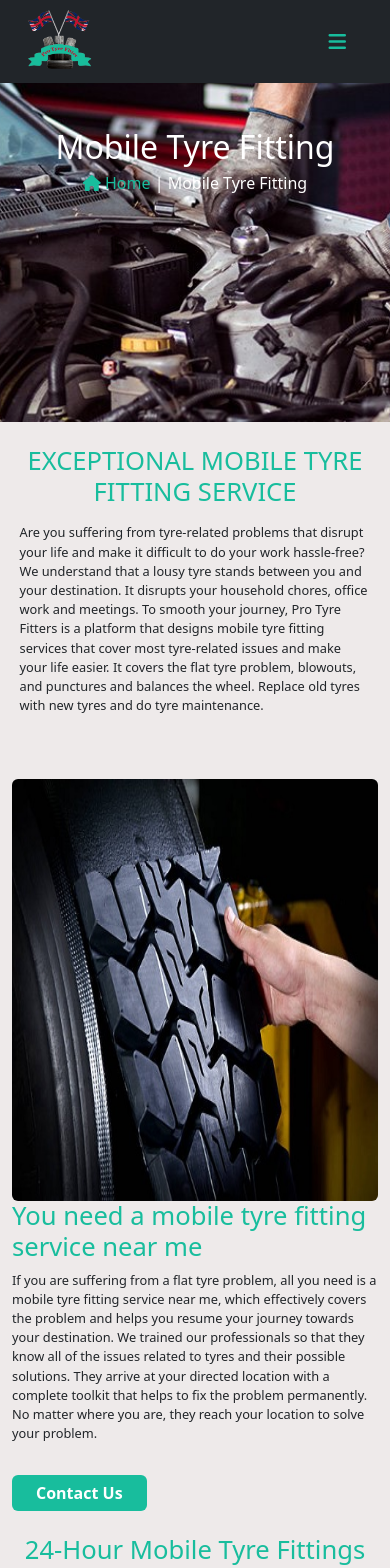
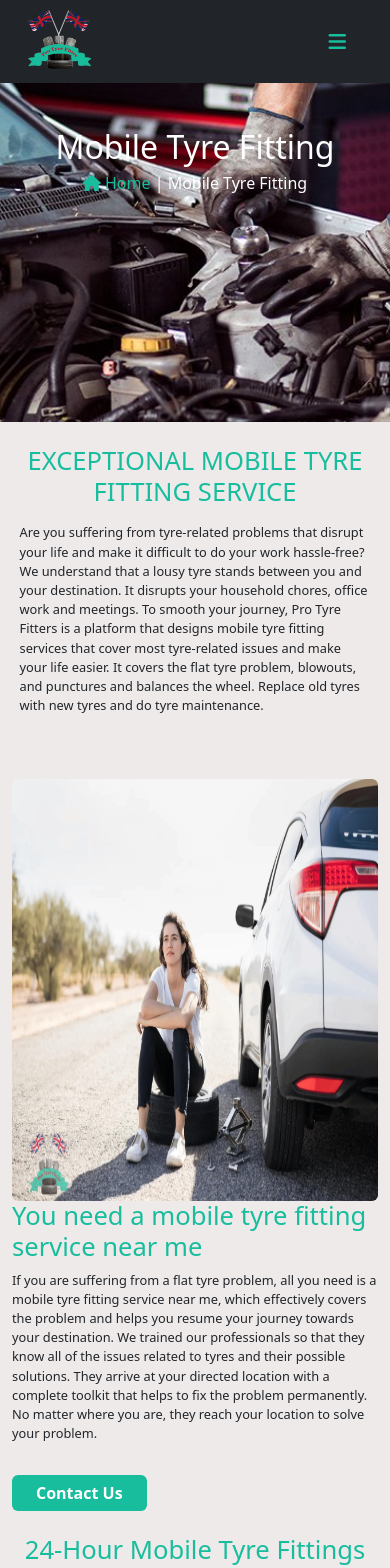
Before and after one commit to Mehwishmushtaq/MrTyreFitter, a React (Vite) app: page /services/mobile-tyre-fitting in a window 390 px wide. Shown: the top 1568 px of the page. Built offline with nearby package versions, Linux system fonts and the light colour scheme.

Commit message:
Update MobileTyreFitting.jsx

```diff
--- a/src/MobileTyreFitting.jsx
+++ b/src/MobileTyreFitting.jsx
@@ -1,5 +1,6 @@
 import React from 'react'
 import ServicePage from './ServicePage'
+
 
 const MobileTyreFitting = () => {
   return (
@@ -7,11 +8,11 @@ const MobileTyreFitting = () => {
       <ServicePage
         // Images
         mergedHeaderStyle="bannerStyle"
-        imgOne="/images/img-11.jpg"
-        imgTwo="/images/img-11.jpg"
-        imgThree="/images/img-11.jpg"
-        imgFour="/images/img-11.jpg"
-        imgFive="/images/img-11.jpg"
+        imgOne="/images/mtf1.png"
+        imgTwo="/images/mtf2 (1).png"
+        imgThree="/images/mtf2 (2).png"
+        imgFour="/images/mtf2 (3).png"
+        imgFive="/images/mtf3.png"
         // Text
         pageTitle="Mobile Tyre Fitting"
         headingOne="Exceptional Mobile Tyre Fitting service "
@@ -35,7 +36,6 @@ const MobileTyreFitting = () => {
         scardOne="Qualified experts manage emergencies"
         scardTwo="Offer you the service anywhere, anytime"
         scardThree="Highly affordable"
-        ctaText="Call us today for a fantastic Mobile Tyre Fitting service that will make your commute safer. Our professionals are ready to serve you 24/7, regardless of time and place."
       />
     </>
   )
```
